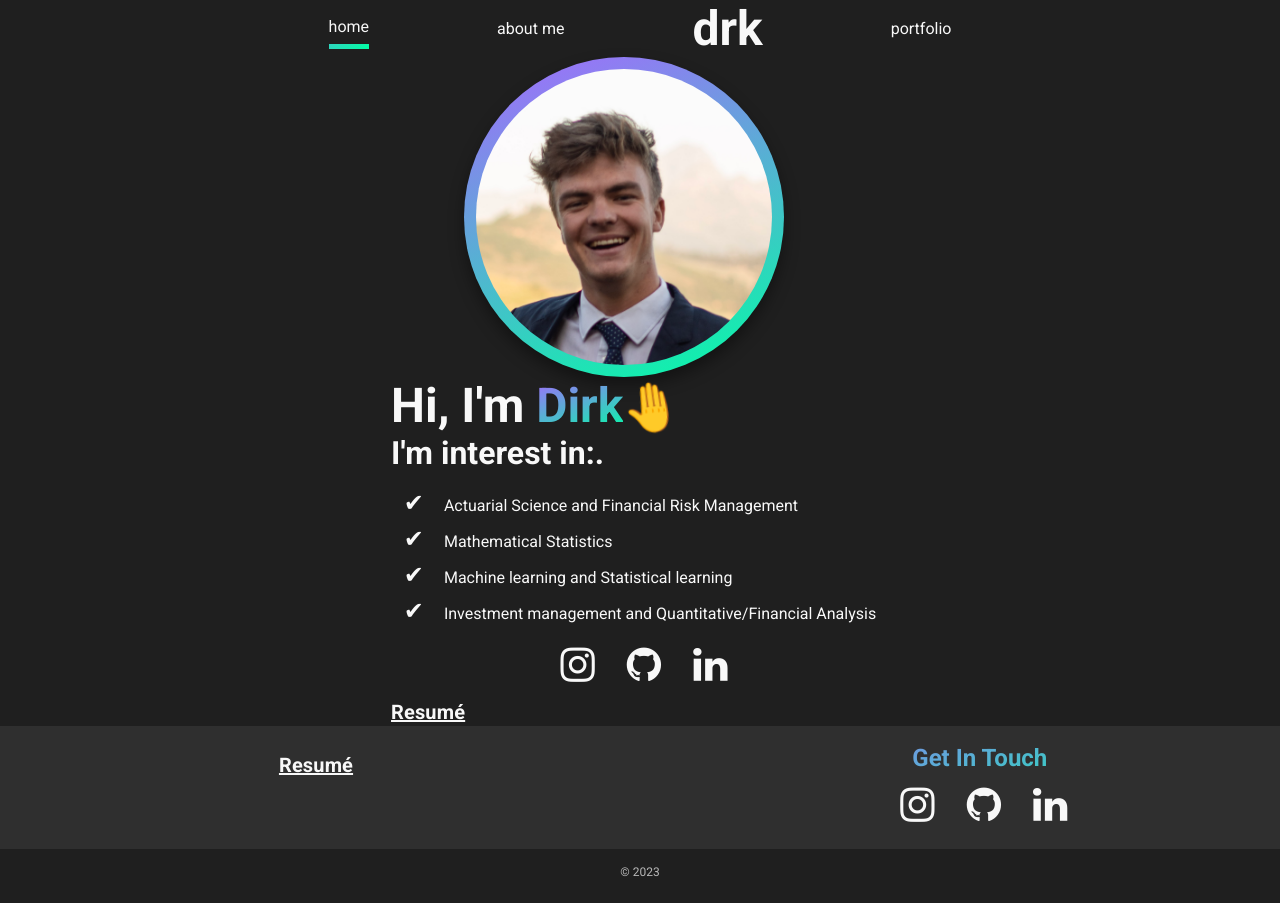
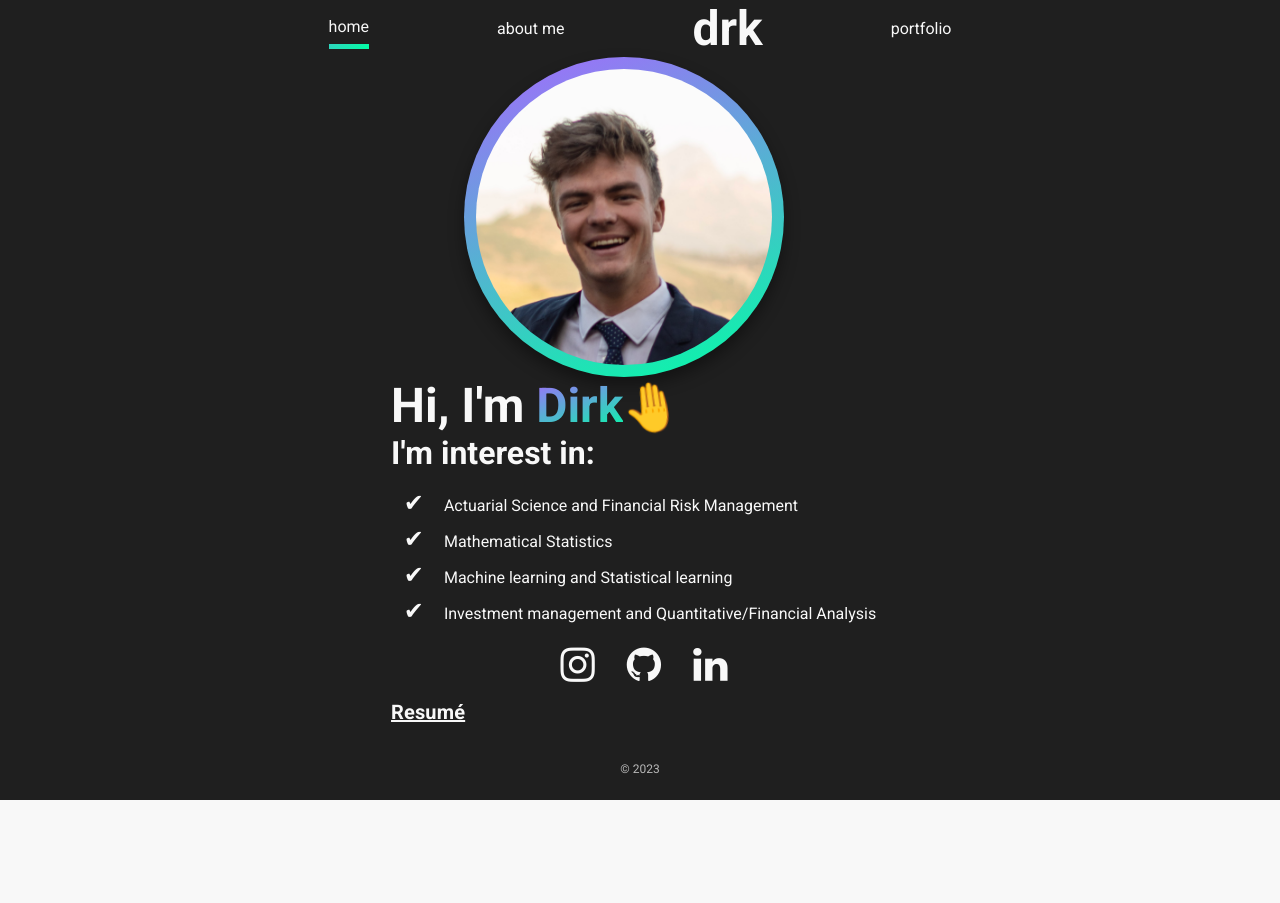
Before and after one commit to Dirkrkotze/Dirkrkotze.github.io, a React (Create React App) app: page / in a window 1280 px wide. After the commit the page ends 800 px from the top, so only its background shows below. Built offline with nearby package versions, Linux system fonts and the light colour scheme; the HTML template or start-up script is replaced by a standard one.

Commit message:
removed footer

```diff
--- a/src/components/footer/footer.js
+++ /dev/null
@@ -1,65 +0,0 @@
-import React from "react";
-import {Grid, Box, Typography} from "@mui/material";
-import {info} from "../../info/Info";
-import SocialIcon from "../home/SocialIcon";
-//import useWindowDimensions from "../WindowDim"
-import res from "../../img/Resume.pdf"
-
-const Footer = () => {
-    const  height = 500, width= 1000
-    const showEmail = Math.min(height, width) > 500
-    return (
-        <Grid container justify="center" spacing={2} style={{backgroundColor:'#2f2f2f'}} paddingBottom={1}>
-            <Grid item  xs={showEmail ? 4 : 6}>
-                <Box xs={12} textAlign={'center'}>
-                    <Box display={'flex'} gap={'1rem'} justifyContent={'center'}>
-                        <Box display={'flex'} flexDirection='column' textAlign={'left'} marginTop='-3px'>
-
-                        <Typography variant="h5" fontWeight={'bold'} paddingBottom='8px' style={{ background: info.gradient, WebkitBackgroundClip: 'text', WebkitTextFillColor: 'transparent'}}>
-                        </Typography>
-                            {
-                                <Typography variant="h6" fontWeight={'bold'} paddingTop='2px' key={11}>
-                                <a href={res} style={{textDecoration:'underline'}}> {"Resumé"} </a>
-                            </Typography>
-
-                            }
-
-
-
-
-                         </Box>
-
-                    </Box>
-                </Box>
-            </Grid>
-            {
-                showEmail ?
-                <Grid item  xs={4} >
-                    <Box xs={12} textAlign={'center'}>
-                        <Typography variant="h6" fontWeight={'bold'} marginTop={'1.5%'}>
-                            dirkrkotze@gmail.com
-                        </Typography>
-                    </Box>
-                </Grid>
-                : <></>
-            }
-
-            <Grid item  xs={showEmail ? 4 : 6} >
-                <Box textAlign={'center'}  marginLeft={'5%'}>
-                    <Typography variant="h5" fontWeight={'bold'} paddingBottom='8px' style={{ background: info.gradient, WebkitBackgroundClip: 'text', WebkitTextFillColor: 'transparent'}}>
-                                Get In Touch
-                    </Typography>
-                </Box>
-
-                <Box display={'flex'} gap={'1.5rem'} justifyContent={'center'} fontSize={{xs: '2rem', md: '2.5rem'}}  marginLeft={'5%'} marginBottom={'2%'}>
-                    {info.socials.map((social, index) => (
-                        <SocialIcon key={index} link={social.link} icon={social.icon} label={social.label} visible={true}/>
-                    ))}
-                </Box>
-
-            </Grid>
-        </Grid>
-    );
-}
-
-export default Footer;
--- a/src/components/home/Home.js
+++ b/src/components/home/Home.js
@@ -6,7 +6,6 @@ import EmojiBullet from "./EmojiBullet";
 import SocialIcon from "./SocialIcon";
 import {Box, Typography} from "@mui/material";
 import {info} from "../../info/Info";
-import Footer from "../footer/footer.js"
 import res from "../../img/Resume.pdf"
 
 export default function Home() {
@@ -20,7 +19,7 @@ export default function Home() {
          <Box>
             <h1>Hi, I'm <span style={{background: info.gradient, WebkitBackgroundClip: 'text', WebkitTextFillColor: 'transparent'}}>{info.firstName}</span><span className={Style.hand}>🤚</span>
             </h1>
-            <h2>I'm {info.position}.</h2>
+            <h2>I'm {info.position}</h2>
             <Box component={'ul'} p={'0.8rem'}>
                {info.miniBio.map((bio, index) => (
                   <EmojiBullet key={index} emoji={bio.emoji} text={bio.text}/>
@@ -47,7 +46,6 @@ export default function Home() {
 
                          </Box>
          </Box>
-         //<Footer/>
       </Box>
    )
 }
```
